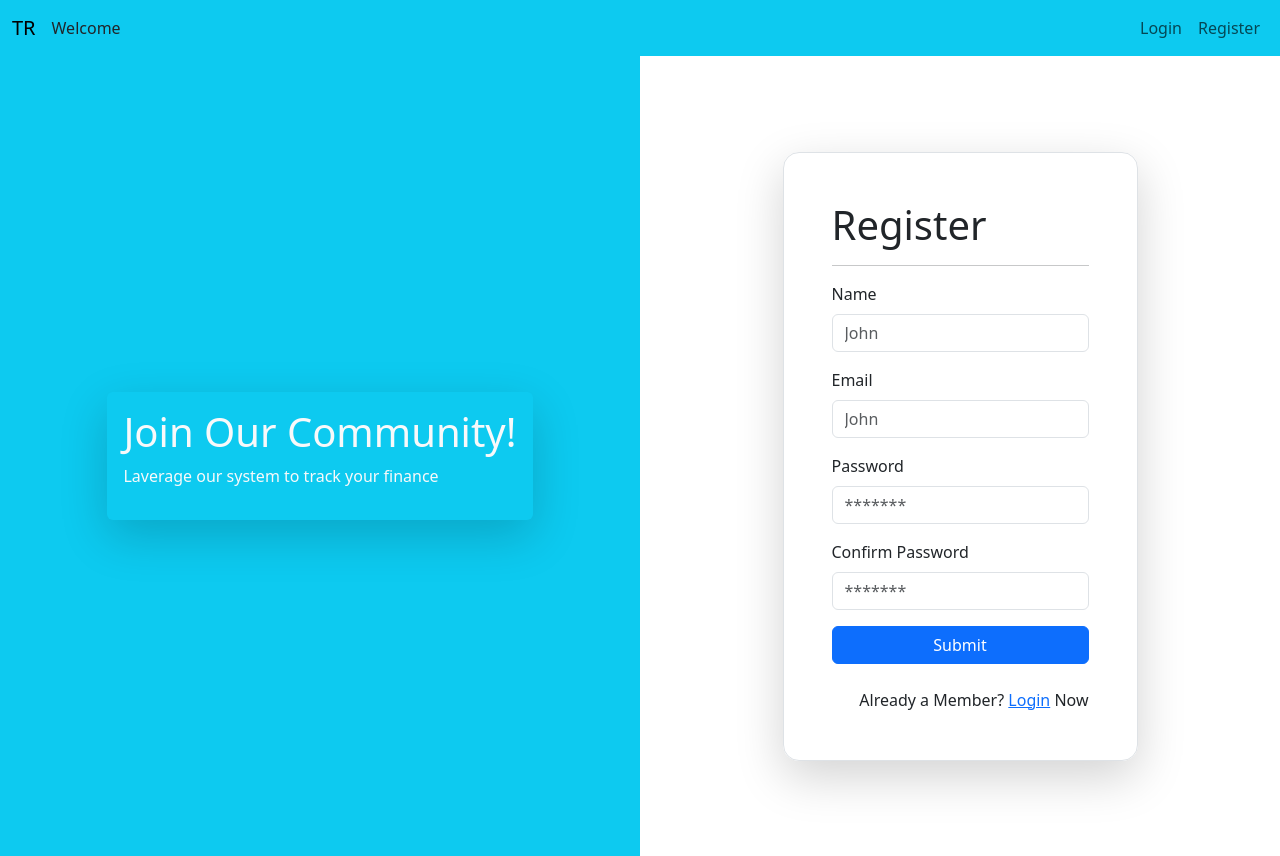
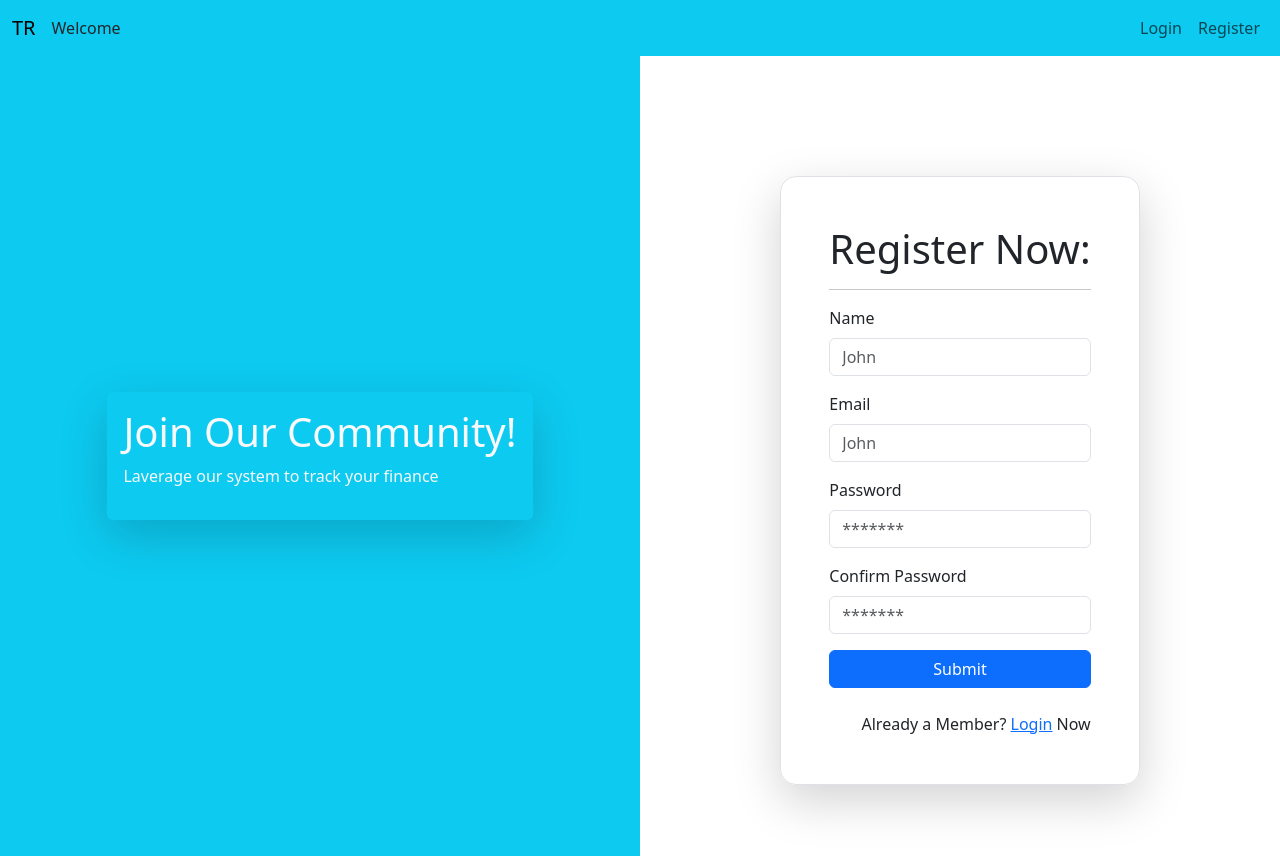
Before and after one commit to GauravShreenet/transa-client, a React (Create React App) app: page /signup in a window 1280 px wide. Built offline with nearby package versions, Linux system fonts and the light colour scheme; no server answers.

Commit message:
UI changes

```diff
--- a/src/pages/Login.js
+++ b/src/pages/Login.js
@@ -10,13 +10,13 @@ const Login = () => {
     <Container fluid>
 
         <Row>
-            <Col className='bg-primary text-light vh-100 d-flex justify-content-center align-items-center d-xsm-none'>
+            <Col className='d-none d-sm-flex bg-primary text-light vh-100 justify-content-center align-items-center'>
                 <div className='shadow-lg rounded p-3'>
                     <h1>Welcome Back</h1>
                     <p>Login to our system and take controll of your transactions</p>
                 </div>
             </Col>
-            <Col className='d-flex justify-content-center align-items-center'>
+            <Col className='d-flex justify-content-center align-items-center dvh-100 mt-5'>
                 <div className='shadow-lg p-5 border rounded-4'>
                     <h1>Login Now:</h1>
                     <hr />
--- a/src/pages/Register.js
+++ b/src/pages/Register.js
@@ -9,15 +9,15 @@ const Register = () => {
             <TopNav />
             <Container fluid>
                 <Row>
-                    <Col className='bg-info text-light vh-100 d-flex justify-content-center align-items-center d-xsm-none'>
+                    <Col className='d-none d-sm-flex bg-info text-light vh-100 justify-content-center align-items-center'>
                         <div className='shadow-lg rounded p-3'>
                             <h1>Join Our Community!</h1>
                             <p>Laverage our system to track your finance</p>
                         </div>
                     </Col>
-                    <Col className='d-flex justify-content-center align-items-center'>
+                    <Col className='d-flex justify-content-center align-items-center mt-5'>
                         <div className='shadow-lg p-5 border rounded-4'>
-                            <h1>Register</h1>
+                            <h1>Register Now:</h1>
                             <hr />
                             <RegisterForm />
                         </div>
```
